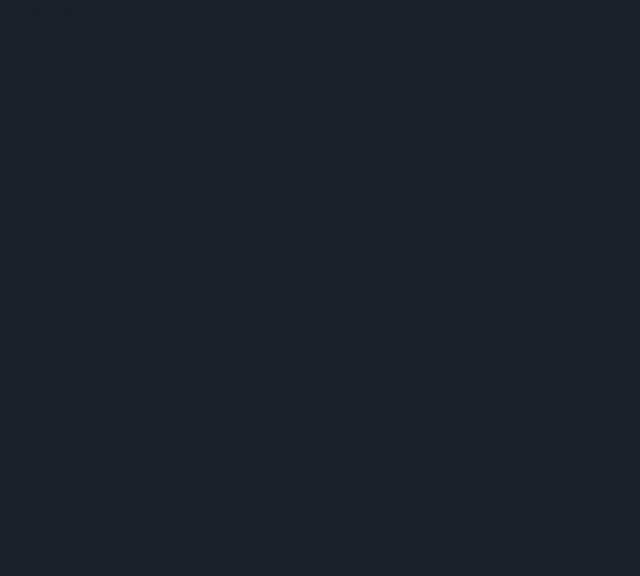
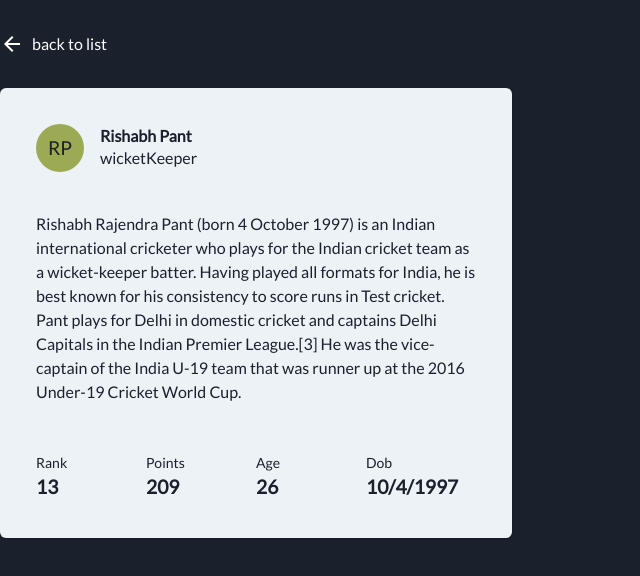
Before and after one commit to iamyusufali/cricketers-app, a React (Vite) app: page /players/_10 in a window 1280 px wide. Shown: the top 576 px of the page, without its empty margins (0-640 px from the left). Built offline with nearby package versions, Linux system fonts and the light colour scheme.

Commit message:
player details page and similar players

```diff
--- a/src/pages/players/Details.tsx
+++ b/src/pages/players/Details.tsx
@@ -1,5 +1,162 @@
+import { useEffect, useState } from 'react';
+import { useParams } from 'react-router';
+import getPlayers, { TPlayer } from '../../utils/getPlayers';
+import {
+	Avatar,
+	Box,
+	Card,
+	CardBody,
+	CardHeader,
+	Center,
+	Divider,
+	Flex,
+	Heading,
+	SimpleGrid,
+	Skeleton,
+	Stack,
+	Stat,
+	StatLabel,
+	StatNumber,
+	Text,
+} from '@chakra-ui/react';
+import { ArrowBackIcon } from '@chakra-ui/icons';
+import { Link } from 'react-router-dom';
+
 const PlayerDetailsPage = () => {
-	return <div>Detail Page</div>;
+	const { playerId } = useParams();
+
+	const [isFetching, setIsFetching] = useState<boolean>(true);
+	const [singlePlayer, setSinglePlayer] = useState<TPlayer>();
+	const [similarPlayers, setSimilarPlayers] = useState<TPlayer[]>([]);
+
+	useEffect(() => {
+		getPlayers()
+			.then(players => {
+				const singlePlayer = players.find(player => player.id === playerId);
+				const similarPlayers = players
+					.filter(player => player.type === singlePlayer?.type && player.id !== singlePlayer?.id)
+					.slice(0, 5);
+
+				setSinglePlayer(singlePlayer);
+				setSimilarPlayers(similarPlayers);
+			})
+			.catch(err => console.error(err))
+			.finally(() => setIsFetching(false));
+	}, [playerId]);
+
+	if (isFetching)
+		return (
+			<Box mx='auto' w='80em' pt='4em'>
+				<Stack gap='2em'>
+					<Skeleton height='5em' />
+					<Skeleton height='20em' />
+				</Stack>
+			</Box>
+		);
+
+	if (!singlePlayer?.id)
+		return (
+			<Box mx='auto' w='80em' pt='4em'>
+				<Text gap='2em'>Player not found</Text>
+			</Box>
+		);
+
+	return (
+		<Box mx='auto' w='80em' pt='2em'>
+			<Box mb='2em'>
+				<Link to='/players'>
+					<Flex color='white' _hover={{ color: 'blue.200' }} align='center' gap='0.5em'>
+						<ArrowBackIcon w={6} h={6} />
+						<Text>back to list</Text>
+					</Flex>
+				</Link>
+			</Box>
+			<Flex align='start' gap='4em'>
+				<Card maxW='lg' bg='gray.100' p='1em'>
+					<CardHeader>
+						<Flex>
+							<Flex flex='1' gap='4' alignItems='center' flexWrap='wrap'>
+								<Avatar name={singlePlayer.name || ''} />
+								<Box>
+									<Heading size='sm'>{singlePlayer.name}</Heading>
+									<Text>{singlePlayer.type}</Text>
+								</Box>
+							</Flex>
+						</Flex>
+					</CardHeader>
+					<CardBody>
+						<Text>{singlePlayer?.description}</Text>
+						<Flex align='center' mt='3em'>
+							<Stat>
+								<StatLabel>Rank</StatLabel>
+								<StatNumber fontSize='1.2em'>{singlePlayer.rank}</StatNumber>
+							</Stat>
+							<Stat>
+								<StatLabel>Points</StatLabel>
+								<StatNumber fontSize='1.2em'>{singlePlayer.points}</StatNumber>
+							</Stat>
+							{singlePlayer.dob ? (
+								<>
+									<Stat>
+										<StatLabel>Age</StatLabel>
+										<StatNumber fontSize='1.2em'>
+											{new Date().getFullYear() - new Date(singlePlayer.dob).getFullYear()}
+										</StatNumber>
+									</Stat>
+									<Stat>
+										<StatLabel>Dob</StatLabel>
+										<StatNumber fontSize='1.2em'>
+											{new Date(singlePlayer.dob).toLocaleDateString()}
+										</StatNumber>
+									</Stat>
+								</>
+							) : null}
+						</Flex>
+					</CardBody>
+				</Card>
+
+				{similarPlayers.length > 0 ? (
+					<>
+						<Center height='25em'>
+							<Divider orientation='vertical' />
+						</Center>
+						<Box>
+							<Heading size='lg' color='white' mb='1em'>
+								Also watch similar players
+							</Heading>
+							<SimpleGrid columns={2} spacing={10}>
+								{similarPlayers.map(player => (
+									<Card key={player.id} maxW='sm' bg='gray.100'>
+										<CardHeader>
+											<Flex flex='1' gap='4' alignItems='center' flexWrap='wrap'>
+												<Avatar name={player.name || ''} />
+												<Box>
+													<Heading size='sm'>{player.name}</Heading>
+													<Text>{player.type}</Text>
+												</Box>
+											</Flex>
+										</CardHeader>
+										<CardBody>
+											<Flex align='center'>
+												<Stat>
+													<StatLabel>Rank</StatLabel>
+													<StatNumber fontSize='1.2em'>{player.rank}</StatNumber>
+												</Stat>
+												<Stat>
+													<StatLabel>Points</StatLabel>
+													<StatNumber fontSize='1.2em'>{player.points}</StatNumber>
+												</Stat>
+											</Flex>
+										</CardBody>
+									</Card>
+								))}
+							</SimpleGrid>
+						</Box>
+					</>
+				) : null}
+			</Flex>
+		</Box>
+	);
 };
 
 export default PlayerDetailsPage;
```
